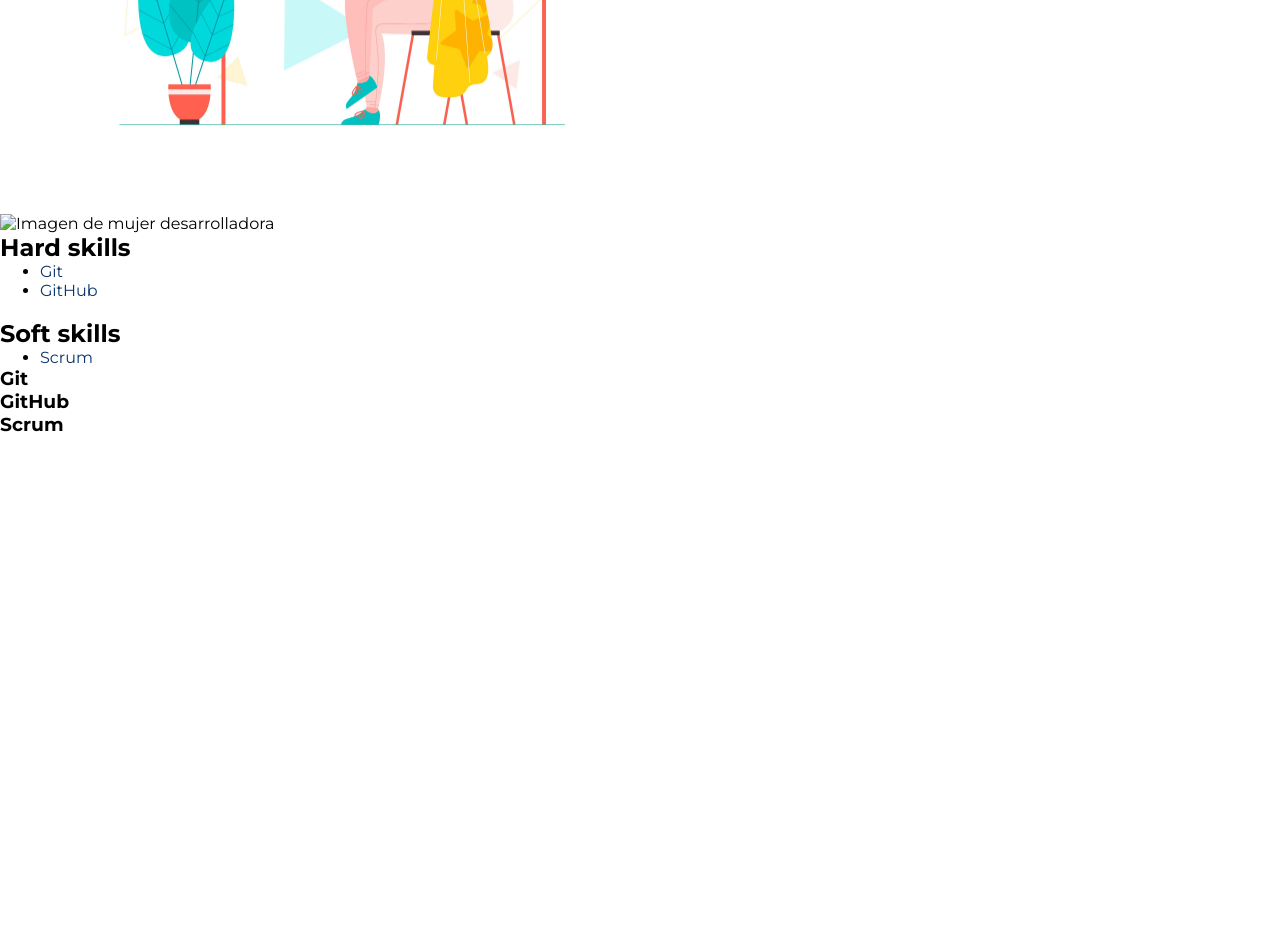
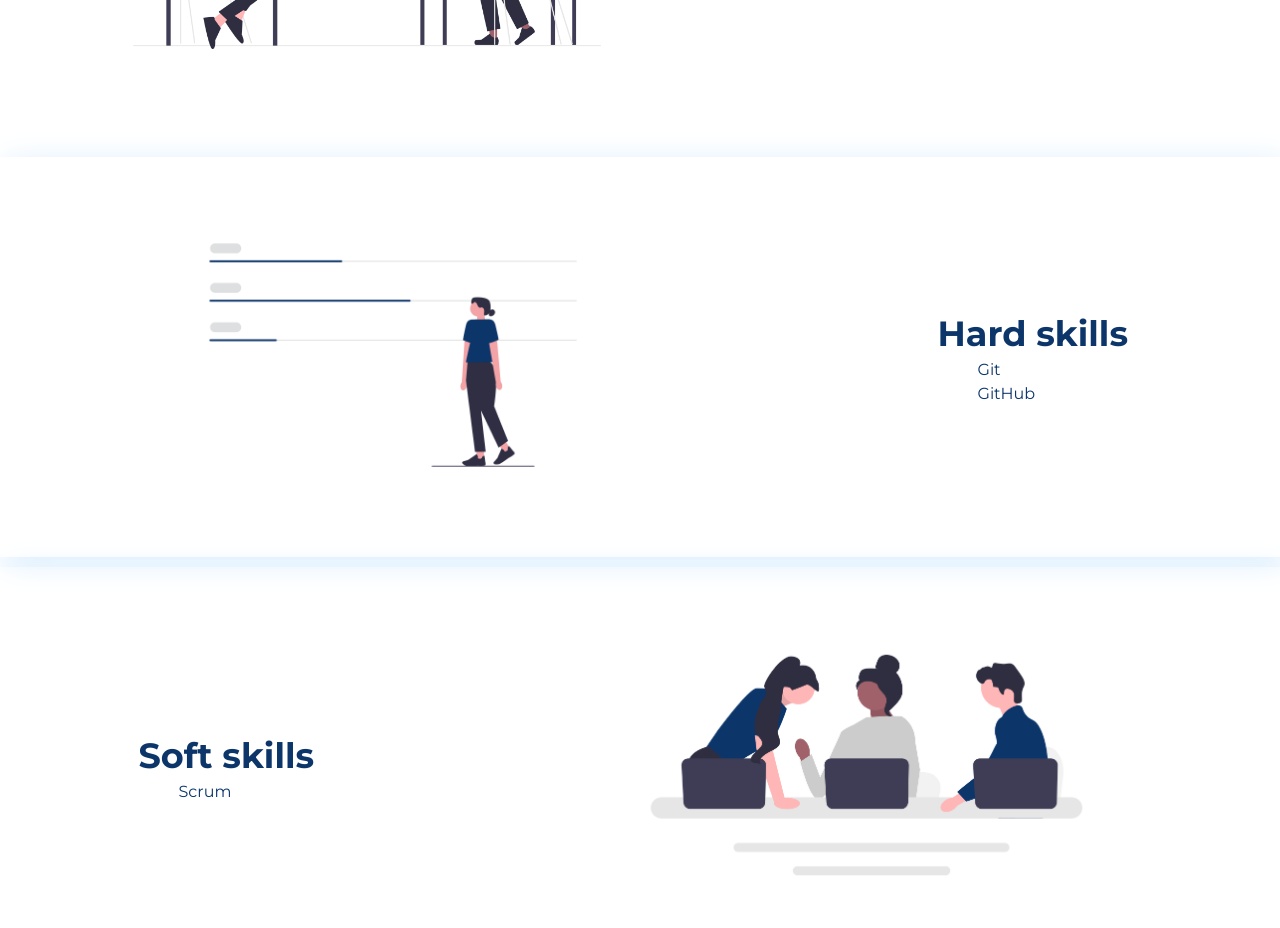
Before and after one commit to KeniaMontalvo/GlosarioCH31, a plain HTML site: page index.html in a window 1280 px wide. Shown: the part 505-1433 px from the top of the page. Before the commit the page ends 941 px from the top, so only its background shows below. Drawn offline with Linux system fonts and the light colour scheme.

Commit message:
Se modificaron las secciones de habilidades

```diff
--- a/assets/style/style.css
+++ b/assets/style/style.css
@@ -14,7 +14,7 @@ nav {
     display: flex;
     justify-content: space-between;
     align-items: center;
-    box-shadow: 5px 5px 30px #c9c5c5;
+    box-shadow: 5px 5px 30px #daedfd;
 }
 
 .lista-nav ul {
@@ -24,6 +24,9 @@ nav {
 
 .lista-nav ul li {
     margin-right: 30px;
+}
+
+ul li {
     list-style: none;
 }
 
@@ -45,7 +48,7 @@ li a:hover{
 }
 
 .imagen-contenedor-principal img {
-    width: 500px;
+    width: 600px;
     padding: 30px 0 50px 30px;
 }
 
@@ -65,3 +68,33 @@ li a:hover{
 .texto-contenedor-principal h1:hover{
     color: #40F8FF;
 }
+
+/*Secciones de habilidades*/
+
+.contenedor {
+    height: 400px;
+    margin-top: 10px;
+    display: flex;
+    justify-content: space-around;
+    align-items: center;
+    box-shadow: 5px 5px 30px #daedfd;
+}
+
+.imagen-contenedor img {
+    height: 300px;
+}
+
+h2 {
+    font-size: 35px;
+    color: #0C356A;
+}
+
+.descripcion-contenedor ul {
+    display: flex;
+    flex-direction: column;
+    align-items:flex-start;
+}
+
+.opciones li {
+    margin-top: 5px;
+}
--- a/index.html
+++ b/index.html
@@ -42,7 +42,7 @@
     <!--main-->
     <div class="contenedor-principal">
         <div class="imagen-contenedor-principal">
-            <img src="./assets/img/main img.jpg" alt="">
+            <img src="./assets/img/main img.png" alt="Imagen de mujer desarrolladora">
         </div>
         <div class="texto-contenedor-principal">
             <h1>
@@ -55,15 +55,15 @@
     </div>
 
     <!--presentación de habilidades-->
-    <div class="contenedor">
+    <div class="contenedor hard-skills">
         <div class="imagen-contenedor">
-            <img src="" alt="Imagen de mujer desarrolladora">
+            <img src="./assets/img/hard skills.png" alt="Imagen de habilidades técnicas">
         </div>
         <div class="descripcion-contenedor">
             <h2>
                 Hard skills
             </h2>
-            <ul>
+            <ul class="opciones">
                 <li>
                     <a href="#git">Git</a>
                 </li>
@@ -73,20 +73,22 @@
             </ul>
         </div>
     </div>
-    <div class="contenedor">
-        <div class="imagen-contenedor">
-            <img src="" alt="">
-        </div>
+
+    <div class="contenedor soft-skills">
         <div class="descripcion-contenedor">
             <h2>
                 Soft skills
             </h2>
-            <ul>
+            <ul class="opciones">
                 <li>
                     <a href="#scrum">Scrum</a>
                 </li>
             </ul>
         </div>
+        <div class="imagen-contenedor">
+            <img src="./assets/img/soft skills.png" alt="Imagen sobre habilidades blandas">
+        </div>
+
     </div>
 
     <!--inicio de glosario-->
```
Also changed, not shown: assets/img/hard skills.png (added), assets/img/main img.jpg (deleted), assets/img/main img.png (added), assets/img/soft skills.png (added).
